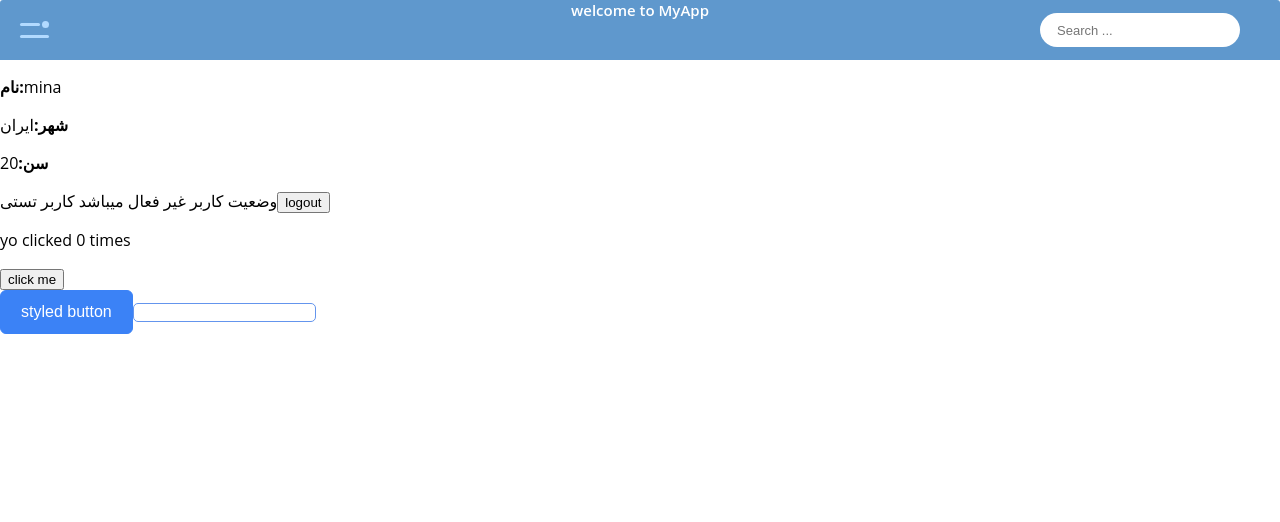
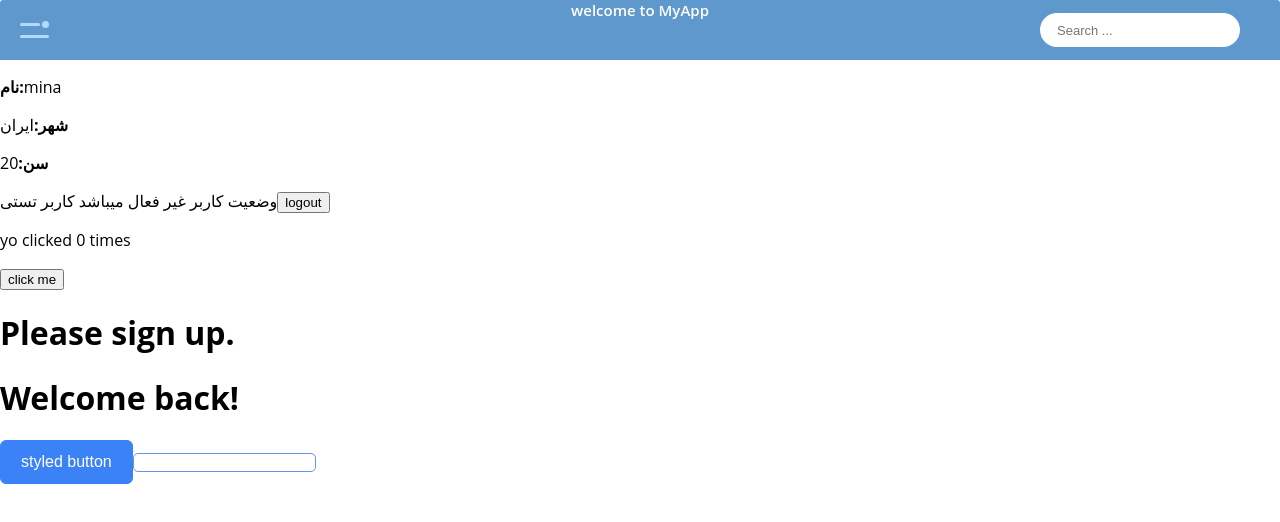
Before and after one commit to minashadkam/react-learning, a React (Create React App) app: page / in a window 1280 px wide. Shown: the top 522 px of the page. Built offline with nearby package versions, Linux system fonts and the light colour scheme.

Commit message:
conditional rendering

```diff
--- a/src/components/content/content.js
+++ b/src/components/content/content.js
@@ -3,6 +3,7 @@
 
 import UserInfo from "../user-info/user-info";
 import Counter from "../counter/counter";
+import {Greeting} from "../greeting";
 
 export const  Content =(props)=> {
     return (
@@ -12,8 +13,10 @@ export const  Content =(props)=> {
                <span> کاربر تستی</span>
             </UserInfo>
 
+            <Counter/>
 
-            <Counter/>
+            <Greeting  isLoggedIn={false}/>
+            <Greeting  isLoggedIn={true}/>
         </div>
     );
 }
--- /dev/null
+++ b/src/components/greeting.js
@@ -0,0 +1,16 @@
+//greeting.js
+const UserGreeting = (props) => {
+    return <h1>Welcome back!</h1>;
+}
+
+const GuestGreeting = (props) => {
+    return <h1>Please sign up.</h1>;
+}
+
+export const Greeting = (props) => {
+    const isLoggedIn = props.isLoggedIn;
+    if (isLoggedIn) {
+        return <UserGreeting/>;
+    }
+    return <GuestGreeting/>;
+}
```
